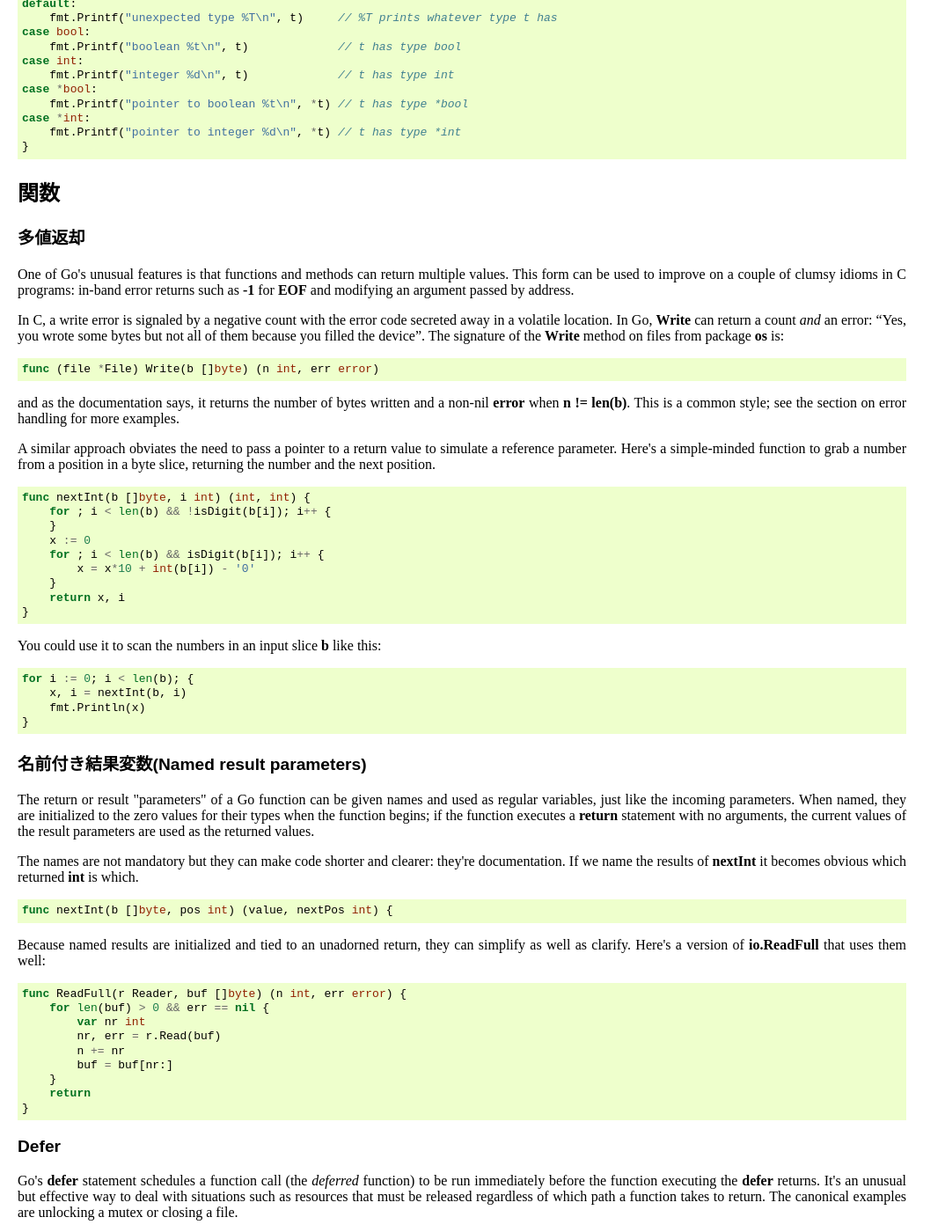
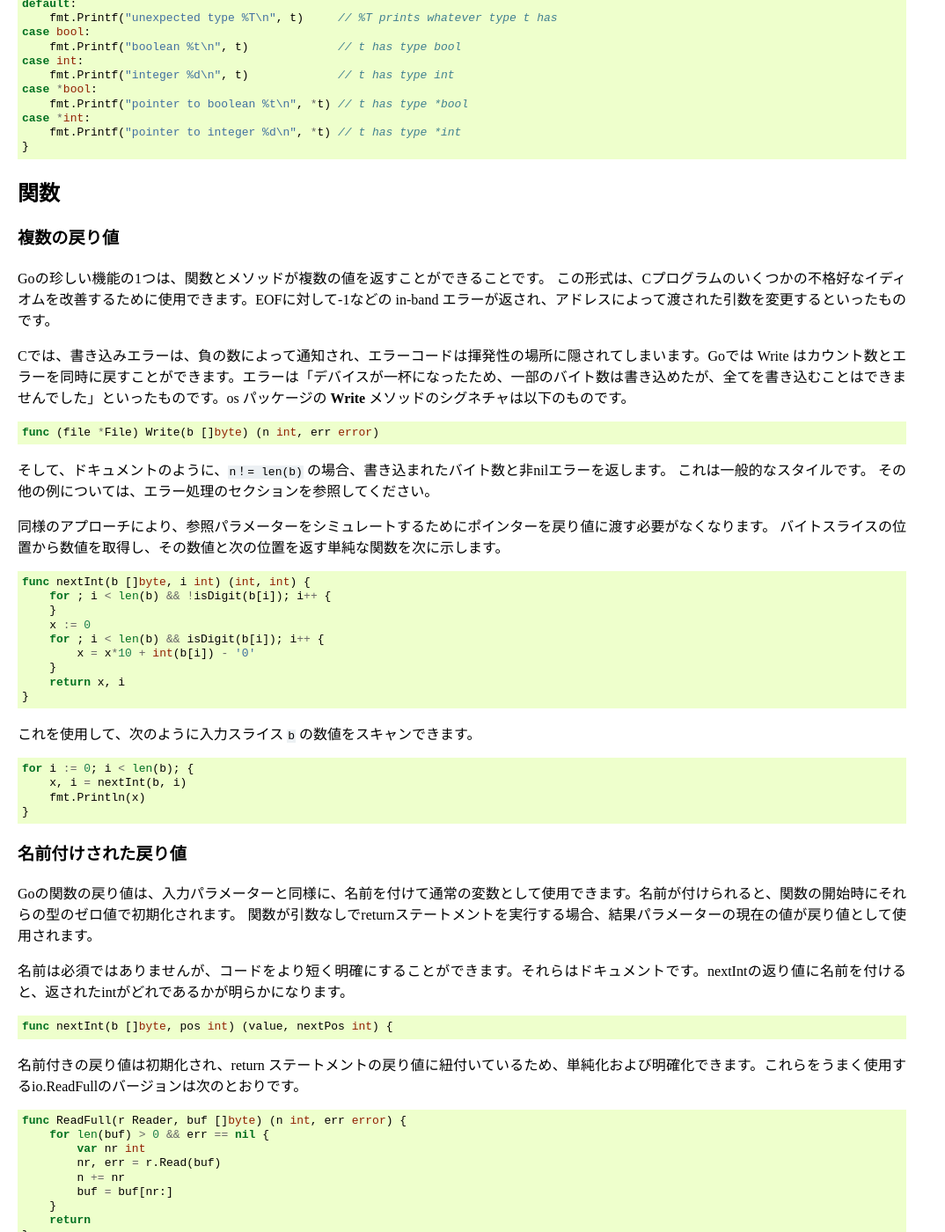
Before and after one commit to d-tsuji/effective_go, a Sphinx documentation site: the page built from source/documents/effective_go_ja.rst, in a window 1280 px wide and 1400 px high, scrolled down 9081 px. Shown: the whole window at 88% size, without its empty margins (0-1074 px from the left). Built offline with Sphinx 7.4.7, drawn with Linux system fonts in a browser that asks for light colours; some of the changed text lies outside the part shown.

Commit message:
add function section

```diff
--- a/source/documents/effective_go_ja.rst
+++ b/source/documents/effective_go_ja.rst
@@ -667,32 +667,20 @@ different type in each case.
 
 .. _multiple-returns:
 
-多値返却
+複数の戻り値
 ~~~~~~~~~~~~~~~~~~~~~~~~~~~~~~~~~~~~~~~~~~~~~~~~~~~~~~~~~~~~~~~~~~~~~~~~~~~~~~~~~~~~
 
-One of Go's unusual features is that functions and methods can return
-multiple values. This form can be used to improve on a couple of clumsy
-idioms in C programs: in-band error returns such as **-1** for **EOF**
-and modifying an argument passed by address.
-
-In C, a write error is signaled by a negative count with the error code
-secreted away in a volatile location. In Go, **Write** can return a
-count *and* an error: “Yes, you wrote some bytes but not all of them
-because you filled the device”. The signature of the **Write** method on
-files from package **os** is:
+Goの珍しい機能の1つは、関数とメソッドが複数の値を返すことができることです。 この形式は、Cプログラムのいくつかの不格好なイディオムを改善するために使用できます。EOFに対して-1などの in-band エラーが返され、アドレスによって渡された引数を変更するといったものです。
+
+Cでは、書き込みエラーは、負の数によって通知され、エラーコードは揮発性の場所に隠されてしまいます。Goでは Write はカウント数とエラーを同時に戻すことができます。エラーは「デバイスが一杯になったため、一部のバイト数は書き込めたが、全てを書き込むことはできませんでした」といったものです。os パッケージの **Write** メソッドのシグネチャは以下のものです。
 
 .. code-block:: go
 
    func (file *File) Write(b []byte) (n int, err error)
 
-and as the documentation says, it returns the number of bytes written
-and a non-nil **error** when **n** **!=** **len(b)**. This is a common
-style; see the section on error handling for more examples.
-
-A similar approach obviates the need to pass a pointer to a return value
-to simulate a reference parameter. Here's a simple-minded function to
-grab a number from a position in a byte slice, returning the number and
-the next position.
+そして、ドキュメントのように、``n！= len(b)`` の場合、書き込まれたバイト数と非nilエラーを返します。 これは一般的なスタイルです。 その他の例については、エラー処理のセクションを参照してください。
+
+同様のアプローチにより、参照パラメーターをシミュレートするためにポインターを戻り値に渡す必要がなくなります。 バイトスライスの位置から数値を取得し、その数値と次の位置を返す単純な関数を次に示します。
 
 .. code-block:: go
 
@@ -706,7 +694,7 @@ the next position.
        return x, i
    }
 
-You could use it to scan the numbers in an input slice **b** like this:
+これを使用して、次のように入力スライス ``b`` の数値をスキャンできます。
 
 .. code-block:: go
 
@@ -715,29 +703,18 @@ You could use it to scan the numbers in an input slice **b** like this:
            fmt.Println(x)
        }
 
-.. _named-results:
-
-名前付き結果変数(Named result parameters)
+名前付けされた戻り値
 ~~~~~~~~~~~~~~~~~~~~~~~~~~~~~~~~~~~~~~~~~~~~~~~~~~~~~~~~~~~~~~~~~~~~~~~~~~~~~~~~~~
 
-The return or result "parameters" of a Go function can be given names
-and used as regular variables, just like the incoming parameters. When
-named, they are initialized to the zero values for their types when the
-function begins; if the function executes a **return** statement with no
-arguments, the current values of the result parameters are used as the
-returned values.
-
-The names are not mandatory but they can make code shorter and clearer:
-they're documentation. If we name the results of **nextInt** it becomes
-obvious which returned **int** is which.
+Goの関数の戻り値は、入力パラメーターと同様に、名前を付けて通常の変数として使用できます。名前が付けられると、関数の開始時にそれらの型のゼロ値で初期化されます。 関数が引数なしでreturnステートメントを実行する場合、結果パラメーターの現在の値が戻り値として使用されます。
+
+名前は必須ではありませんが、コードをより短く明確にすることができます。それらはドキュメントです。nextIntの返り値に名前を付けると、返されたintがどれであるかが明らかになります。
 
 .. code-block:: go
 
    func nextInt(b []byte, pos int) (value, nextPos int) {
 
-Because named results are initialized and tied to an unadorned return,
-they can simplify as well as clarify. Here's a version of
-**io.ReadFull** that uses them well:
+名前付きの戻り値は初期化され、return ステートメントの戻り値に紐付いているため、単純化および明確化できます。これらをうまく使用するio.ReadFullのバージョンは次のとおりです。
 
 .. code-block:: go
 
@@ -754,12 +731,7 @@ they can simplify as well as clarify. Here's a version of
 Defer
 ~~~~~
 
-Go's **defer** statement schedules a function call (the *deferred*
-function) to be run immediately before the function executing the
-**defer** returns. It's an unusual but effective way to deal with
-situations such as resources that must be released regardless of which
-path a function takes to return. The canonical examples are unlocking a
-mutex or closing a file.
+Goの **defer** ステートメントは、deferを実行する関数が戻る直前に実行される関数呼び出し(遅延関数)をスケジュールします。 これは、関数がどのパスを返すかに関係なく解放する必要があるリソースなどの状況に対処するための、珍しい方法ですが、効果的な方法です。 標準的な例は、ミューテックスのロック解除またはファイルのクローズです。
 
 .. code-block:: go
 
@@ -786,18 +758,9 @@ mutex or closing a file.
        return string(result), nil // f will be closed if we return here.
    }
 
-Deferring a call to a function such as **Close** has two advantages.
-First, it guarantees that you will never forget to close the file, a
-mistake that's easy to make if you later edit the function to add a new
-return path. Second, it means that the close sits near the open, which
-is much clearer than placing it at the end of the function.
-
-The arguments to the deferred function (which include the receiver if
-the function is a method) are evaluated when the *defer* executes, not
-when the *call* executes. Besides avoiding worries about variables
-changing values as the function executes, this means that a single
-deferred call site can defer multiple function executions. Here's a
-silly example.
+Closeなどの関数の呼び出しを遅延することには、2つの利点があります。 まず、ファイルを閉じることを決して忘れないことを保証します。これは、後で関数を編集して新しい戻りパスを追加する場合によくある間違いです。 2つ目にClose関数がOpen関数の近くにあることを意味します。これは、関数の最後に配置するよりもずっと明確です。
+
+遅延関数(関数がメソッドの場合はレシーバーを含む)の引数は、関数呼び出しの実行時ではなく ``defer`` の実行時に評価されます。関数の実行時に変数が値を変更する心配を防ぎます。また、これは、単一の遅延呼び出しの場所で複数の関数の実行を遅延できることを意味します。これは簡単な例です。
 
 .. code-block:: go
 
@@ -805,10 +768,7 @@ silly example.
        defer fmt.Printf("%d ", i)
    }
 
-Deferred functions are executed in LIFO order, so this code will cause
-**4 3 2 1 0** to be printed when the function returns. A more plausible
-example is a simple way to trace function execution through the program.
-We could write a couple of simple tracing routines like this:
+遅延関数はLIFOの順序で実行されるため、このコードにより、関数が戻るときに **4 3 2 1 0** が出力されます。 より妥当な例は、プログラムを通して関数の実行をトレースする簡単な方法です。 次のような簡単なトレースルーチンをいくつか作成できます。
 
 .. code-block:: go
 
@@ -822,6 +782,8 @@ We could write a couple of simple tracing routines like this:
        // do something....
    }
 
+遅延された関数の引数が ``defer`` の実行時に評価されるという事実を活用することで、より良い結果を得ることができます。トレースルーチンは、トレース解除ルーチンへの引数を設定できます。以下のような例です。
+
 We can do better by exploiting the fact that arguments to deferred
 functions are evaluated when the **defer** executes. The tracing routine
 can set up the argument to the untracing routine. This example:
@@ -852,7 +814,7 @@ can set up the argument to the untracing routine. This example:
        b()
    }
 
-prints
+以下のように表示します。
 
 .. code-block:: go
 
@@ -863,11 +825,7 @@ prints
    leaving: a
    leaving: b
 
-For programmers accustomed to block-level resource management from other
-languages, **defer** may seem peculiar, but its most interesting and
-powerful applications come precisely from the fact that it's not
-block-based but function-based. In the section on **panic** and
-**recover** we'll see another example of its possibilities.
+他の言語のブロックレベルのリソース管理に慣れているプログラマーにとって **defer** は独特のように思えるかもしれません。しかし、その最も興味深く、強力なアプリケーションは、ブロックベースではなく機能ベースであるという事実からきています。 パニックと回復のセクションでは、別の例を見るでしょう。
 
 データ
 --------------------
@@ -1364,11 +1322,7 @@ Append
 初期化(Initialization)
 --------------------------------------------------
 
-Although it doesn't look superficially very different from
-initialization in C or C++, initialization in Go is more powerful.
-Complex structures can be built during initialization and the ordering
-issues among initialized objects, even among different packages, are
-handled correctly.
+見た目はCやC++の初期化と大きく異なりませんが、Goの初期化はより強力です。 初期化中に複雑な構造を構築でき、異なるパッケージ間であっても、初期化されたオブジェクト間の順序の問題は正しく処理されます。
 
 定数
 ~~~~~~~~~~~~~~~~~
```
